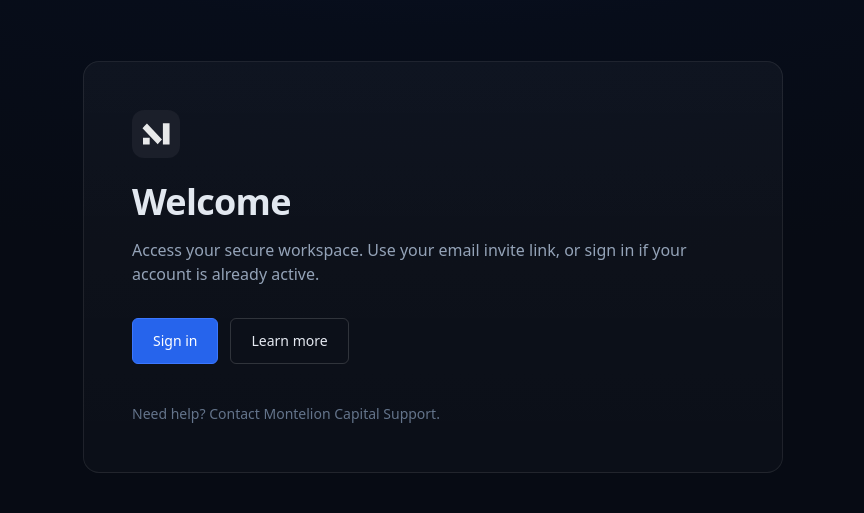
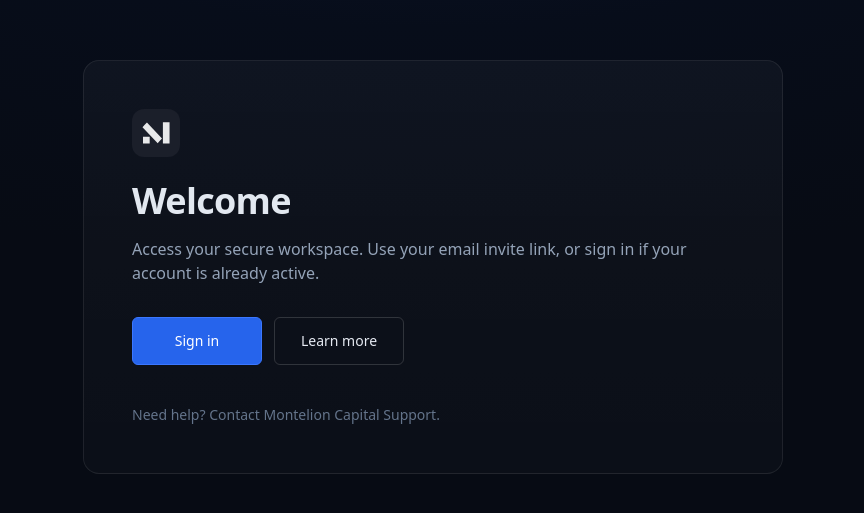
Before and after one commit to montelioncapital/montelion-app-v1, a Next.js app: page / in a window 1280 px wide. Shown: the part 133-646 px from the top of the page, without its empty margins (207-1071 px from the left). Built offline with nearby package versions, Linux system fonts and the light colour scheme.

Commit message:
Update globals.css

```diff
--- a/app/globals.css
+++ b/app/globals.css
@@ -50,9 +50,11 @@
     background: rgba(255, 255, 255, 0.06);
   }
 
-  /* --- Boutons --- */
+  /* --- Boutons uniformisés --- */
   .mc-btn {
-    @apply inline-flex items-center justify-center text-sm font-medium px-5 py-3 rounded-md;
+    @apply inline-flex items-center justify-center text-sm font-medium px-6 py-3 rounded-md;
+    min-width: 130px;              /* Largeur uniforme */
+    height: 48px;                  /* Hauteur uniforme */
     transition: background-color 0.15s ease, border-color 0.15s ease;
     transform: none !important;
     box-shadow: none !important;
```
